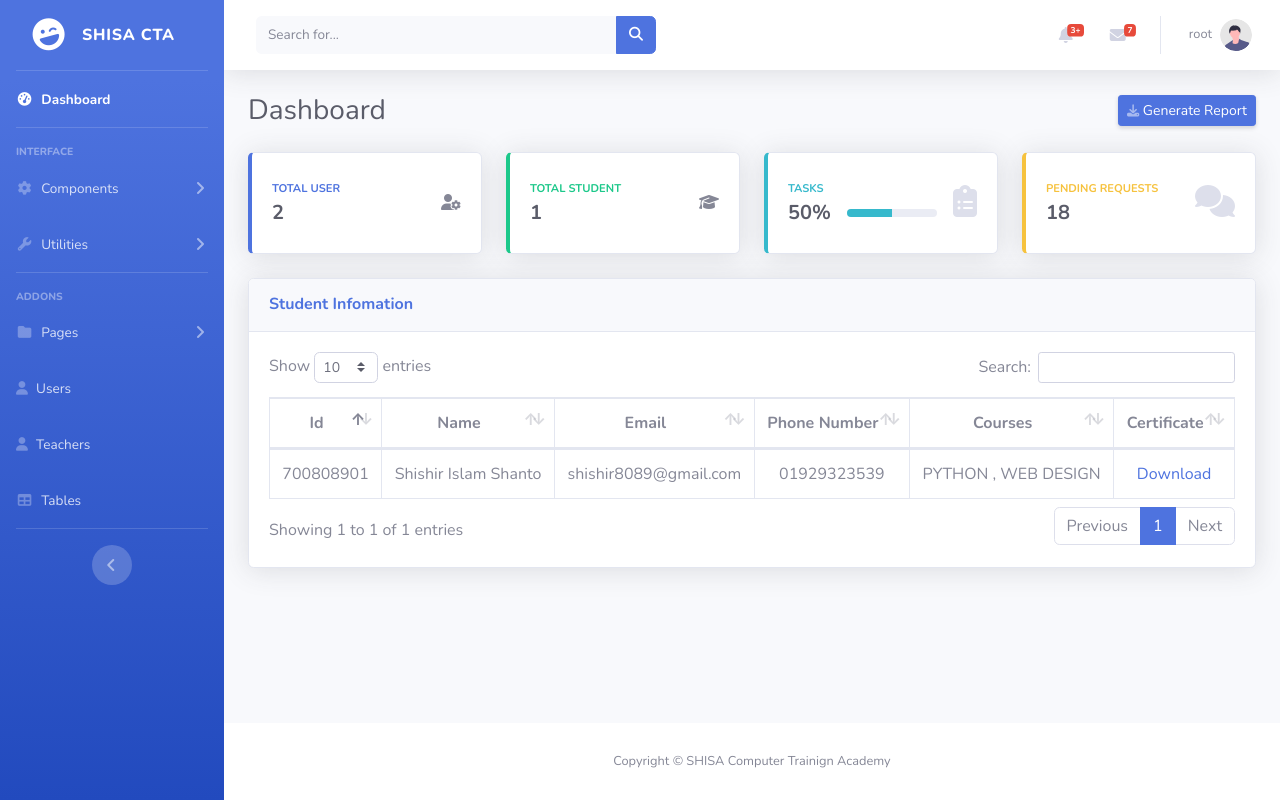
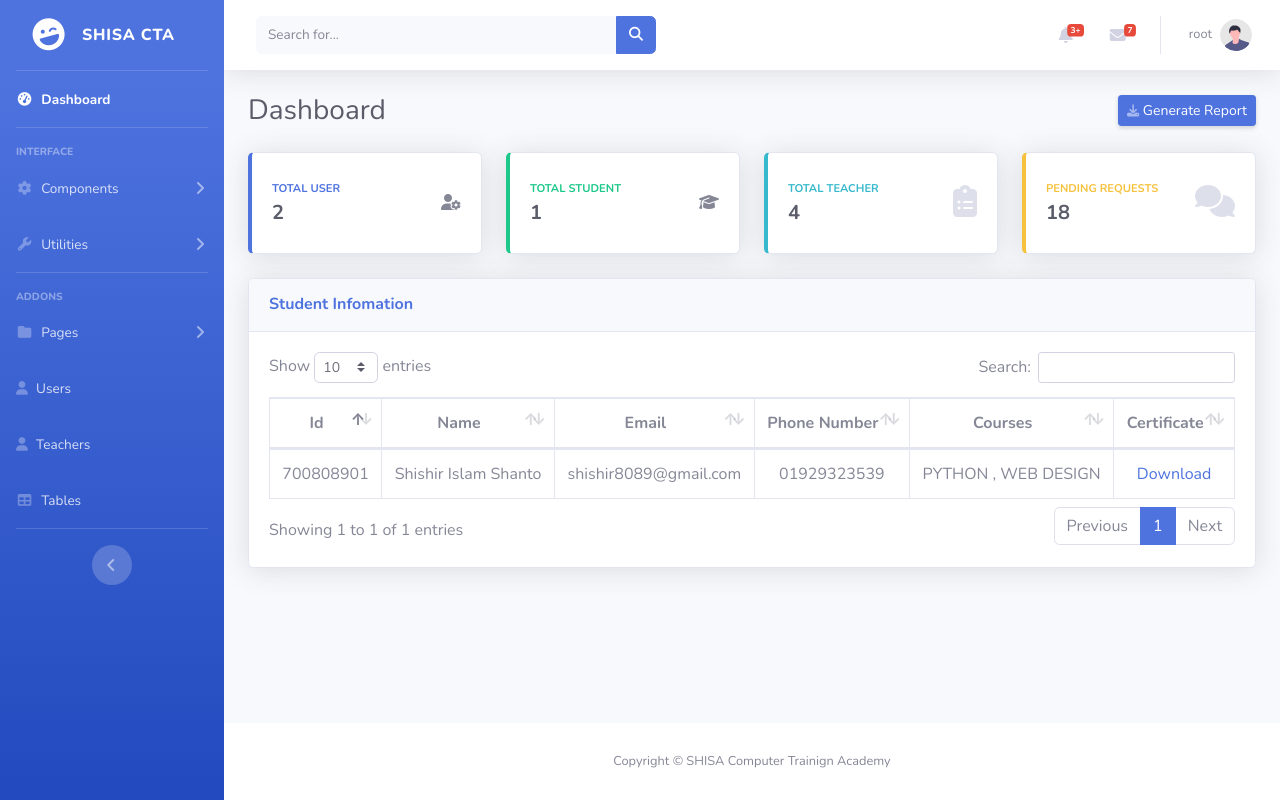
Before and after one commit to Devsabirul/shisacomputer_deploy, a Django app: page /dashboard/ in a window 1280 px wide. Run offline with Django 4.2, Linux system fonts and the light colour scheme; a user stored in the database is signed in; data comes from the database, SQL or seed files in the repository; some libraries are stand-ins or nearby versions.

Commit message:
add teacher

```diff
--- a/Dashboard/templates/dashboard/index.html
+++ b/Dashboard/templates/dashboard/index.html
@@ -16,7 +16,7 @@
     <!-- Content Row -->
     <div class="row">
 
-        <!-- Earnings (Monthly) Card Example -->
+        <!-- Total user Card Example -->
         <div class="col-xl-3 col-md-6 mb-4">
             <div class="card border-left-primary shadow h-100 py-2">
                 <div class="card-body">
@@ -34,7 +34,7 @@
             </div>
         </div>
 
-        <!-- Earnings (Monthly) Card Example -->
+        <!-- Total Student Card Example -->
         <div class="col-xl-3 col-md-6 mb-4">
             <div class="card border-left-success shadow h-100 py-2">
                 <div class="card-body">
@@ -54,23 +54,17 @@
             </div>
         </div>
 
-        <!-- Earnings (Monthly) Card Example -->
+        <!-- total teacher Card Example -->
         <div class="col-xl-3 col-md-6 mb-4">
             <div class="card border-left-info shadow h-100 py-2">
                 <div class="card-body">
                     <div class="row no-gutters align-items-center">
                         <div class="col mr-2">
-                            <div class="text-xs font-weight-bold text-info text-uppercase mb-1">Tasks
+                            <div class="text-xs font-weight-bold text-info text-uppercase mb-1">Total Teacher
                             </div>
                             <div class="row no-gutters align-items-center">
                                 <div class="col-auto">
-                                    <div class="h5 mb-0 mr-3 font-weight-bold text-gray-800">50%</div>
-                                </div>
-                                <div class="col">
-                                    <div class="progress progress-sm mr-2">
-                                        <div class="progress-bar bg-info" role="progressbar" style="width: 50%"
-                                            aria-valuenow="50" aria-valuemin="0" aria-valuemax="100"></div>
-                                    </div>
+                                    <div class="h5 mb-0 mr-3 font-weight-bold text-gray-800">{{teacherLength}}</div>
                                 </div>
                             </div>
                         </div>
--- a/Dashboard/templates/dashboard/teacher_table.html
+++ b/Dashboard/templates/dashboard/teacher_table.html
@@ -28,7 +28,8 @@
                             <td> {{forloop.counter}} </td>
                             <td>{{teacher.name}}</td>
                             <td>{{teacher.skill}}</td>
-                            <td>{{teacher.facebook}}</td>
+                            <td>{{teacher.facebook}}
+                            </td>
                             <td class="photo_">
                                 <img widht="20%" src="{{teacher.photo.url}}" alt="{{teacher.name}}">
                             </td>
--- a/Dashboard/templates/dashboard/usertable.html
+++ b/Dashboard/templates/dashboard/usertable.html
@@ -44,9 +44,9 @@
 
                                 </td>
                                 <td>
-                                    <form action="" method="POST" class="d-inline">
+                                    <form action="user_delete" method="POST" class="d-inline">
                                         {% csrf_token %}
-                                        <input type="hidden" name="id" value={{student.id}}>
+                                        <input type="hidden" name="id" value={{user.id}}>
                                         <button type="submit" class="btn_">
                                             <i class="fa-solid fa-trash"></i>
                                         </button>
--- a/Dashboard/urls.py
+++ b/Dashboard/urls.py
@@ -1,6 +1,6 @@
 from re import T
 from django.urls import path
-from .views import dashboard, addstudent, student_info, delete_data, edit_student, user, teacher_info, teacher_delete
+from .views import dashboard, addstudent, student_info, delete_data, edit_student, user, teacher_info, teacher_delete, user_delete
 from teacher.views import teacher_added
 from django.conf.urls.static import static
 from django.conf import settings
@@ -11,6 +11,7 @@ urlpatterns = [
     path('addstudent', addstudent, name="Add Student"),
     path('student_table', student_info, name="student_info"),
     path('user', user, name="user"),
+    path('user_delete', user_delete, name="user_delete"),
     path('teacher_add', teacher_added, name="teacher_added"),
     path('teacher_table', teacher_info, name="teacher_info"),
     path('delete', delete_data, name="delete_data"),
--- a/Dashboard/views.py
+++ b/Dashboard/views.py
@@ -12,9 +12,11 @@ def dashboard(request):
     if request.user.is_authenticated:
         db = StudentInfo.objects.all()
         user = User.objects.all()
+        teacher = Teachers_info.objects.all()
         l = len(db)
         userLength = len(user)
-        return render(request, 'dashboard/index.html', {'studentinfo': db, 'lenght': l, 'name': request.user, 'userLength': userLength})
+        teacherLength = len(teacher)
+        return render(request, 'dashboard/index.html', {'studentinfo': db, 'lenght': l, 'name': request.user, 'userLength': userLength, 'teacherLength': teacherLength})
     else:
         return redirect('login')
 
@@ -67,6 +69,14 @@ def user(request):
     return render(request, 'dashboard/usertable.html', {'user': user})
 
 
+def user_delete(request):
+    data = request.POST
+    id = data.get('id')
+    user = User.objects.get(id=id)
+    user.delete()
+    return redirect('/dashboard/user')
+
+
 # teacher info
 
 
```
Also changed, not shown: home/templates/home/home.html (indentation only).
